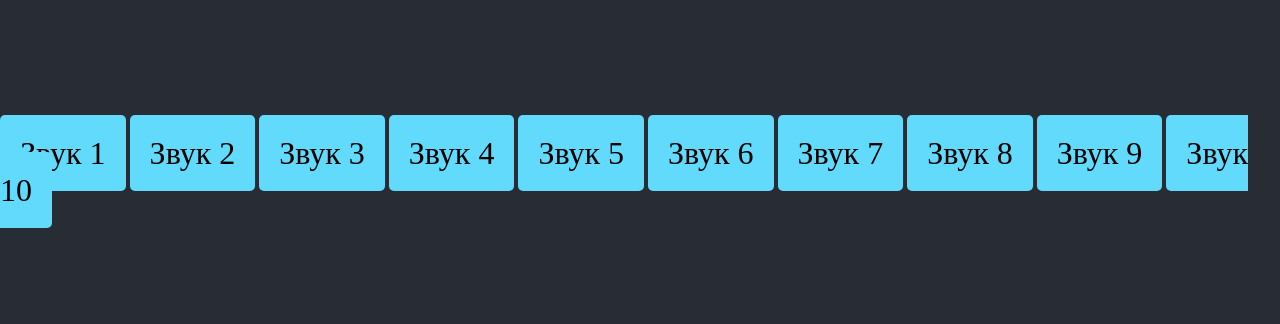
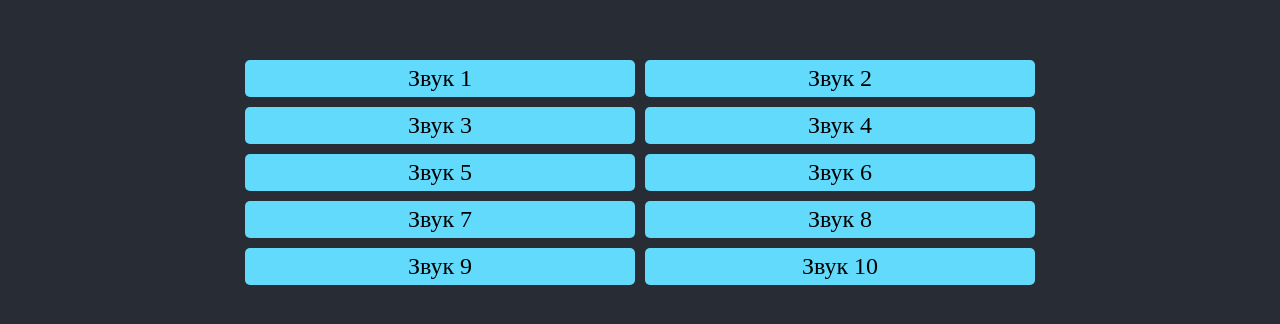
Before and after one commit to pesbazzzedchip/pesbazzzedchip.github.io, a plain HTML site: page index.html in a window 1280 px wide. Shown: the part 228-552 px from the top of the page. Drawn offline with Linux system fonts and the light colour scheme.

Commit message:
Update index.html

```diff
--- a/index.html
+++ b/index.html
@@ -13,18 +13,39 @@
             align-items: center;
             background-color: #282c34;
         }
+        .button-container {
+            display: flex;
+            flex-wrap: wrap;
+            justify-content: center;
+            max-width: 800px;
+            width: 100%;
+        }
         a {
-            padding: 20px;
+            padding: 5px;
             background-color: #61dafb;
+            color: black;
+            font-size: 1.5em;
+            border-radius: 5px;
+            margin: 5px;
+            flex: 1 0 45%;
+            box-sizing: border-box;
+            text-align: center;
             text-decoration: none;
-            color: black;
-            font-size: 2em;
-            border-radius: 5px;
+            transition: background-color 0.3s;
+        }
+        a:hover {
+            background-color: #21a1f1;
+        }
+        @media (max-width: 600px) {
+            a {
+                flex: 1 0 100%;
+                font-size: 1.2em;
+            }
         }
     </style>
 </head>
 <body>
-    <div>
+    <div class="button-container">
         <a href="sound1.html">Звук 1</a>
         <a href="sound2.html">Звук 2</a>
         <a href="sound3.html">Звук 3</a>
```
